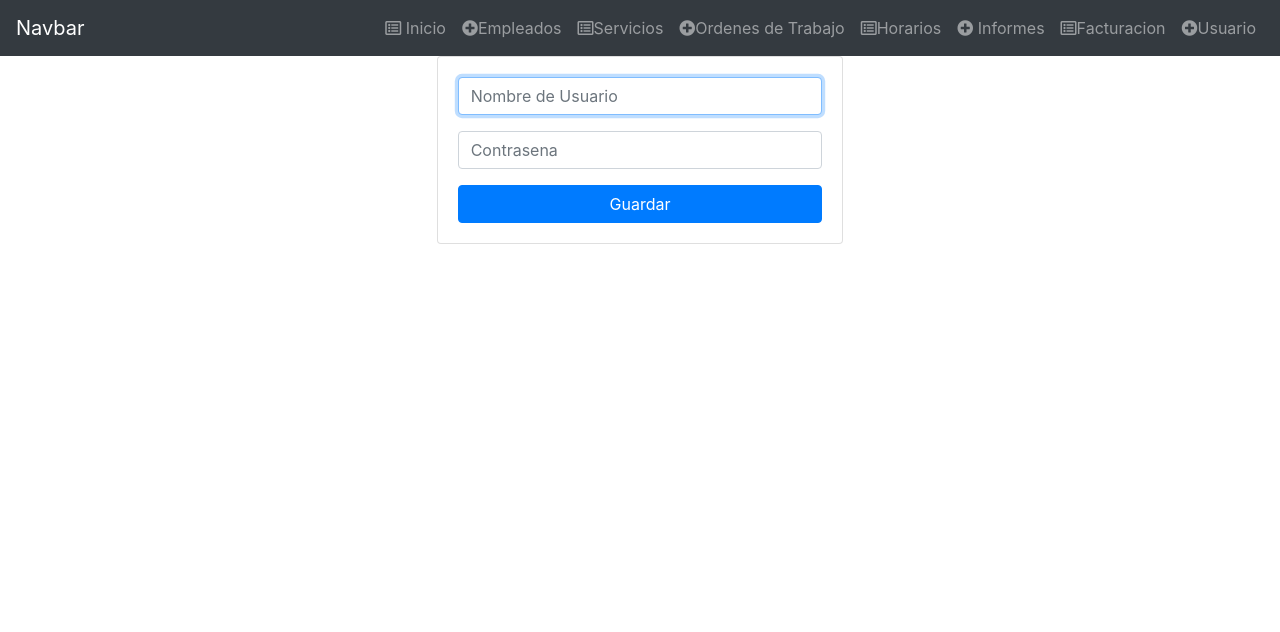
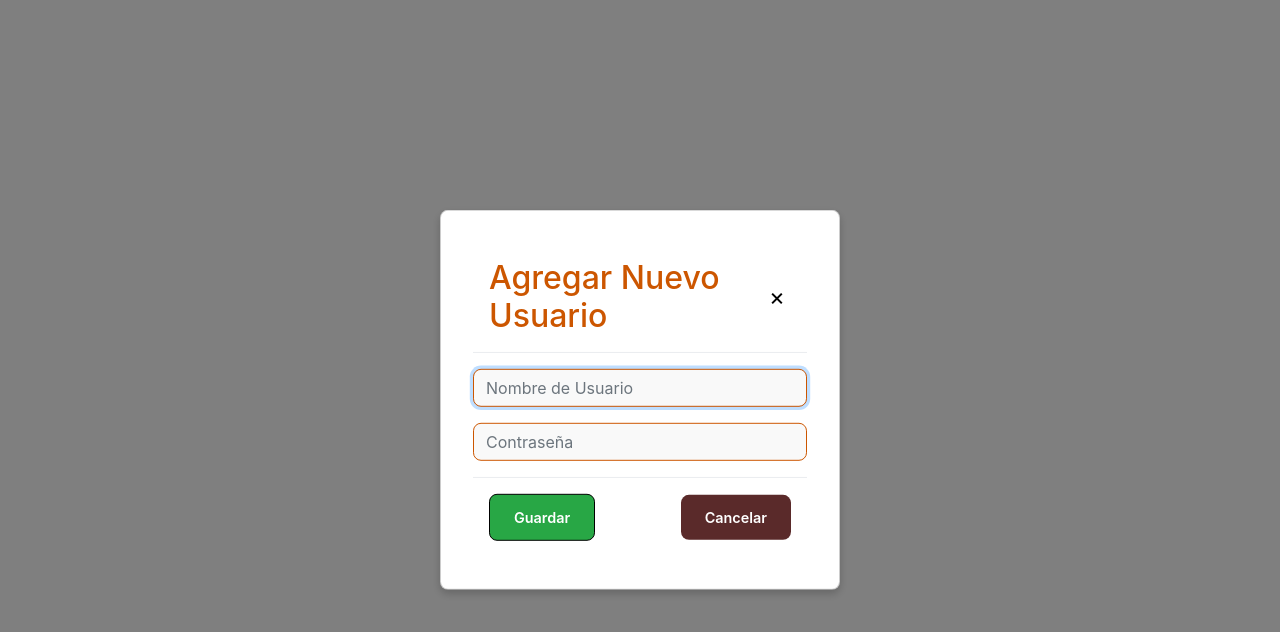
Before and after one commit to SantyPrado01/Sistema-RRHH, an Angular app in the folder front-angular/: page /user/create in a window 1280 px wide. Shown: the top 632 px of the page. Built offline with nearby package versions, Linux system fonts and the light colour scheme.

Commit message:
Login y Navbar Listas

```diff
--- a/front-angular/src/app/app.component.ts
+++ b/front-angular/src/app/app.component.ts
@@ -3,11 +3,12 @@ import { RouterOutlet } from '@angular/router';
 import { LoginComponent } from './login/login.component';
 import { ReactiveFormsModule } from '@angular/forms';
 import { NabvarComponent } from "./nabvar/nabvar.component";
+import { UsuarioNewComponent } from './usuario/components/usuario-new/usuario-new.component';
 
 @Component({
   selector: 'app-root',
   standalone: true,
-  imports: [RouterOutlet, LoginComponent, ReactiveFormsModule, NabvarComponent],
+  imports: [RouterOutlet, LoginComponent, ReactiveFormsModule, NabvarComponent, UsuarioNewComponent],
   templateUrl: './app.component.html',
   styleUrl: './app.component.css'
 })
--- a/front-angular/src/app/login/login.component.css
+++ b/front-angular/src/app/login/login.component.css
@@ -1,86 +1,99 @@
-body{
-    background-image: url(img/FondoCorsacor.jpg) ;
+body {
+  background-image: url(img/FondoCorsacor.jpg);
   height: 100vh;
+  margin: 0;
   display: flex;
   align-items: center;
   justify-content: center;
 }
 
+/* Estilo para el contenedor del título */
+.titulo {
+  width: 100%;
+  text-align: center;
+  margin: 0;
+}
+
+/* Estilo para el h1 */
+h1 {
+  background-color: #CC5600;
+  color: #ffffff;
+  padding: 1rem;
+  margin: 0;
+  box-sizing: border-box;
+  width: 100%;
+  box-shadow: 0 4px 8px rgba(0, 0, 0, 0.2);
+  border-top-left-radius: 0.5rem;
+  border-top-right-radius: 0.5rem;
+  border-bottom-left-radius: 0;
+    border-bottom-right-radius: 0;
+}
+
+/* Estilos del formulario */
 .form {
-    --bg-light: #efefef;
-    --bg-dark: #707070;
-    --clr: #58bc82;
-    --clr-alpha: #9c9c9c60;
+  --bg-light: #ffffff; /* Fondo blanco */
+  --bg-dark: #000000; /* Color principal para los detalles */
+  --clr: #CC5600; /* Color principal para detalles y bordes */
+  --clr-alpha: #f5f5f5; /* Fondo muy claro para los campos */
+
   display: flex;
   flex-direction: column;
   align-items: center;
   justify-content: center;
   gap: 1rem;
-    background-color: #efefef;
-    height: 65vh;
+  background-color: var(--bg-light);
+  height: 50vh;
   width: 45vh;
+  box-shadow: 0 4px 8px rgba(0, 0, 0, 0.2);
+  padding: 1rem;
+
+  border-top-left-radius: 0;
+  border-top-right-radius: 0;
+  border-bottom-left-radius: 0.5rem;
+  border-bottom-right-radius: 0.5rem;
 
 }
-
-  .form .input-span {
+.input-span {
   width: 90%;
   display: flex;
   flex-direction: column;
-    justify-content: center;
-    align-items: center;
   gap: 0.5rem;
 }
 
-  .form input[type="usuario"],
+.form input[type="text"],
 .form input[type="password"] {
     border-radius: 0.5rem;
     padding: 1rem 0.75rem;
-    width: 80%;
-    border: none;
-    display: flex;
-    align-items: center;
-    gap: 0.5rem;
-    background-color: var(--clr-alpha);
-    outline: 2px solid var(--bg-dark);
+    width: 100%;
+    border: 1px solid #CC5600;
+    background-color: #f9f9f9;
+    outline: none;
 }
 
-  .form input[type="usuario"]:focus,
+.form input[type="text"]:focus,
 .form input[type="password"]:focus {
-    outline: 2px solid var(--clr);
+    border-color: #CC5600;
 }
 
 .label {
   align-self: center;
-    color: var(--clr);
+  color: var(black);
   font-weight: 600;
 }
 
-  .form .submit {
+.submit {
   padding: 1rem 0.75rem;
   width: 80%;
-    display: flex;
-    align-items: center;
-    gap: 0.5rem;
-    border-radius: 3rem;
-    background-color: var(--bg-dark);
-    color: var(--bg-light);
+  border-radius: 0.5rem;
+  background-color: #CC5600;
+  color: white;
   border: none;
   cursor: pointer;
-    transition: all 300ms;
+  transition: background-color 300ms;
   font-weight: 600;
   font-size: 0.9rem;
 }
 
-  .form .submit:hover {
-    background-color: var(--clr);
-    color: var(--bg-dark);
+.submit:hover {
+  background-color: #a14a00;
 }
-
-  .span {
-    text-decoration: none;
-    color: var(--bg-dark);
-  }
-
-  .span a {
-    color: var(--clr);
-  }
--- a/front-angular/src/app/login/login.component.html
+++ b/front-angular/src/app/login/login.component.html
@@ -1,22 +1,20 @@
 <body>
+    <div class="container">
+        <div class="titulo">
+            <h1>Iniciar Sesión</h1>
+        </div>
 
-<form class="form">
-
-    <div class="titulo">
-        <h1>Iniciar Sesion</h1>
+        <form class="form">
+            <span class="input-span">
+                <label for="usuario" class="label">Usuario</label>
+                <input type="text" name="usuario" id="usuario" />
+            </span>
+            <span class="input-span">
+                <label for="password" class="label">Contraseña</label>
+                <input type="password" name="password" id="password" />
+            </span>
+            <br>
+            <button class="submit" type="submit">Iniciar Sesión</button>
+        </form>
     </div>
-
-    <span class="input-span">
-        <label for="ususario" class="label">Usuario</label>
-        <input type="usuario" name="usuario" id="usuario"
-    /></span>
-    <span class="input-span">
-        <label for="password" class="label">Contraseña</label>
-        <input type="password" name="password" id="password"
-    /></span>
-    <span class="span"><a href="#">Olvidaste la Contraseña?</a></span>
-    <input class="submit" type="submit" value="Iniciar Sesion" />
-
-    </form>
-
 </body>
--- a/front-angular/src/app/nabvar/nabvar.component.html
+++ b/front-angular/src/app/nabvar/nabvar.component.html
@@ -1,36 +1,79 @@
-<nav class="navbar navbar-expand-lg navbar-dark bg-dark">
-    <a class="navbar-brand" href="#">Navbar</a>
-    <button class="navbar-toggler" type="button" data-toggle="collapse" data-target="#navbarNav" aria-controls="navbarNav" aria-expanded="false" aria-label="Toggle navigation">
-      <span class="navbar-toggler-icon"></span>
-    </button>
-    <div class="collapse navbar-collapse" id="navbarNav">
-      <ul class="navbar-nav ml-auto">
-
-        <li class="nav-item">
-          <a class="nav-link" routerLink="/"><i class="far fa-list-alt"></i> Inicio</a>
+<nav class="navbar">
+  <a class="navbar-brand" href="#">
+      <i class="fas fa-home"></i> Inicio
+  </a>
+  <div class="navbar-collapse">
+      <ul class="navbar-nav">
+          <li class="nav-item dropdown">
+              <a class="nav-link dropdown-toggle" href="#" id="empleadosDropdown" role="button">
+                   Empleados
+                  <i class="fas dropdown-arrow"></i>
+              </a>
+              <div class="dropdown-menu" aria-labelledby="empleadosDropdown">
+                  <a class="dropdown-item" href="#">Nuevo Empleado</a>
+                  <a class="dropdown-item" href="#">Visualizar Empleados</a>
+              </div>
           </li>
-        <li class="nav-item">
-          <a class="nav-link"  routerLink="/nuevo"><i class="fas fa-plus-circle"></i>Empleados</a>
+          <li class="nav-item dropdown">
+              <a class="nav-link dropdown-toggle" href="#" id="serviciosDropdown" role="button">
+                   Servicios
+                  <i class="fas dropdown-arrow"></i>
+              </a>
+              <div class="dropdown-menu" aria-labelledby="serviciosDropdown">
+                  <a class="dropdown-item" href="#">Nuevo Servicio</a>
+                  <a class="dropdown-item" href="#">Visualizar Servicios</a>
+              </div>
           </li>
-        <li class="nav-item">
-          <a class="nav-link" routerLink="/"><i class="far fa-list-alt"></i>Servicios</a>
+          <li class="nav-item dropdown">
+              <a class="nav-link dropdown-toggle" href="#" id="ordenesDropdown" role="button">
+                   Ordenes de Trabajo
+                  <i class="fas dropdown-arrow"></i>
+              </a>
+              <div class="dropdown-menu" aria-labelledby="ordenesDropdown">
+                  <a class="dropdown-item" href="#">Subopción 1</a>
+                  <a class="dropdown-item" href="#">Subopción 2</a>
+              </div>
           </li>
-        <li class="nav-item">
-          <a class="nav-link"  routerLink="/nuevo"><i class="fas fa-plus-circle"></i>Ordenes de Trabajo</a>
+          <li class="nav-item dropdown">
+              <a class="nav-link dropdown-toggle" href="#" id="horariosDropdown" role="button">
+                  Horarios
+                  <i class="fas dropdown-arrow"></i>
+              </a>
+              <div class="dropdown-menu" aria-labelledby="horariosDropdown">
+                  <a class="dropdown-item" href="#">Cargar Horarios</a>
+                  <a class="dropdown-item" href="#">Visualizar Horarios</a>
+              </div>
           </li>
-        <li class="nav-item">
-          <a class="nav-link" routerLink="/"><i class="far fa-list-alt"></i>Horarios</a>
+          <li class="nav-item dropdown">
+              <a class="nav-link dropdown-toggle" href="#" id="informesDropdown" role="button">
+                  Informes
+                  <i class="fas dropdown-arrow"></i>
+              </a>
+              <div class="dropdown-menu" aria-labelledby="informesDropdown">
+                  <a class="dropdown-item" href="#">Subopción 1</a>
+                  <a class="dropdown-item" href="#">Subopción 2</a>
+              </div>
           </li>
-        <li class="nav-item">
-          <a class="nav-link"  routerLink="/nuevo"><i class="fas fa-plus-circle"></i> Informes</a>
+          <li class="nav-item dropdown">
+              <a class="nav-link dropdown-toggle" href="#" id="facturacionDropdown" role="button">
+                  Facturación
+                  <i class="fas dropdown-arrow"></i>
+              </a>
+              <div class="dropdown-menu" aria-labelledby="facturacionDropdown">
+                  <a class="dropdown-item" href="#">Nueva Factura</a>
+                  <a class="dropdown-item" href="#">Visualizar Facturas</a>
+              </div>
           </li>
-        <li class="nav-item">
-          <a class="nav-link" routerLink="/"><i class="far fa-list-alt"></i>Facturacion</a>
+          <li class="nav-item dropdown">
+              <a class="nav-link dropdown-toggle" href="#" id="usuarioDropdown" role="button">
+                  <i class="fas fa-user"></i> Usuario
+                  <i class="fas dropdown-arrow"></i>
+              </a>
+              <div class="dropdown-menu" aria-labelledby="usuarioDropdown">
+                  <a class="dropdown-item" href="#">Nombre Usuario</a>
+                  <a class="dropdown-item" href="#">Cerrar Sesion</a>
+              </div>
           </li>
-        <li class="nav-item">
-          <a class="nav-link"  routerLink="/nuevo"><i class="fas fa-plus-circle"></i>Usuario</a>
-        </li>
-
       </ul>
   </div>
 </nav>
--- a/front-angular/src/app/usuario/components/usuario-list/usuario-list.component.ts
+++ b/front-angular/src/app/usuario/components/usuario-list/usuario-list.component.ts
@@ -1,37 +1,48 @@
-import { Component } from '@angular/core';
+import { Component, OnInit } from '@angular/core';
 import { UsuarioService } from '../../services/usuario.service';
 import { Usuario } from '../../models/ususario.models';
+import { NabvarComponent } from '../../../nabvar/nabvar.component';
+import { UsuarioNewComponent } from '../usuario-new/usuario-new.component';
+import { FormsModule } from '@angular/forms';
+import { CommonModule } from '@angular/common';
 
 @Component({
   selector: 'app-usuario-list',
   standalone: true,
-  imports: [],
+  imports: [NabvarComponent, UsuarioNewComponent, FormsModule, CommonModule],
   templateUrl: './usuario-list.component.html',
-  styleUrl: './usuario-list.component.css'
+  styleUrls: ['./usuario-list.component.css']
 })
-export class UsuarioListComponent {
+export class UsuarioListComponent implements OnInit {
 
   usuarios: Usuario[] = [];
   isLoading = true;
+  isModalOpen = false; // Añadido para gestionar el estado del modal
 
-  constructor (private usuarioService: UsuarioService){}
+  constructor(private usuarioService: UsuarioService) {}
 
   ngOnInit(): void {
     this.loadCiudades();
   }
 
-  loadCiudades(): void{
+  loadCiudades(): void {
     this.usuarioService.getUsuarios().subscribe({
       next: (data: Usuario[]) => {
         this.usuarios = data;
-        this.isLoading = false; // Cambia el estado de carga cuando los datos están listos
+        this.isLoading = false;
       },
       error: (err) => {
         console.error('Error al cargar los usuarios', err);
-        this.isLoading = false; // Cambia el estado de carga incluso si ocurre un error
+        this.isLoading = false;
       }
     });
   }
 
+  openModal() {
+    this.isModalOpen = true;
+  }
 
+  closeModal() {
+    this.isModalOpen = false;
+  }
 }
--- a/front-angular/src/app/usuario/components/usuario-new/usuario-new.component.css
+++ b/front-angular/src/app/usuario/components/usuario-new/usuario-new.component.css
@@ -0,0 +1,91 @@
+.modal-overlay {
+    position: fixed;
+    top: 0;
+    left: 0;
+    width: 100%;
+    height: 100%;
+    background: rgba(0, 0, 0, 0.5);
+    z-index: 1000;
+  }
+
+  .modal-content {
+    position: fixed;
+    top: 50%;
+    left: 50%;
+    transform: translate(-50%, -50%);
+    background: #ffffff;
+    padding: 2rem;
+    border-radius: 0.5rem;
+    width: 400px;
+    box-shadow: 0 4px 8px rgba(0, 0, 0, 0.2);
+    z-index: 1001;
+  }
+
+  .modal-header {
+    display: flex;
+    justify-content: space-between;
+    align-items: center;
+    margin-bottom: 1rem;
+  }
+
+  .modal-header h2 {
+    margin: 0;
+    color: #CC5600;
+  }
+
+  .close-btn {
+    background: none;
+    border: none;
+    font-size: 1.5rem;
+    cursor: pointer;
+  }
+
+  .form-group {
+    margin-bottom: 1rem;
+  }
+
+  .form-control {
+    width: 100%;
+    padding: 0.75rem;
+    border-radius: 0.5rem;
+    border: 1px solid #CC5600;
+    background-color: #f9f9f9;
+    outline: none;
+  }
+
+  .form-control:focus {
+    border-color: #CC5600;
+  }
+
+  .modal-footer {
+    display: flex;
+    justify-content: space-between;
+  }
+
+  .btn {
+    padding: 0.75rem 1.5rem;
+    border-radius: 0.5rem;
+    border: none;
+    font-weight: 600;
+    font-size: 0.9rem;
+    cursor: pointer;
+  }
+
+  .btn-save {
+    background-color: #28a745; /* Verde */
+    color: #ffffff;
+    border: 1px solid #000000;
+  }
+
+  .btn-save:hover {
+    background-color: #218838;
+  }
+
+  .btn-cancel {
+    background-color: #5a2a2a; /* Borravino */
+    color: #ffffff;
+  }
+
+  .btn-cancel:hover {
+    background-color: #4a1a1a;
+  }
--- a/front-angular/src/app/usuario/components/usuario-new/usuario-new.component.html
+++ b/front-angular/src/app/usuario/components/usuario-new/usuario-new.component.html
@@ -1,21 +1,19 @@
-<app-nabvar></app-nabvar>
-<div class="row">
-    <div class="col-sm-4 offset-sm-4">
-      <div class="card card-body">
-
+<div class="modal-overlay" (click)="closeModal()"></div>
+<div class="modal-content">
+  <div class="modal-header">
+    <h2>Agregar Nuevo Usuario</h2>
+    <button class="close-btn" (click)="closeModal()">&times;</button>
+  </div>
   <form (submit)="createUser()">
-
     <div class="form-group">
       <input type="text" name="name" [(ngModel)]="usuario.username" class="form-control" placeholder="Nombre de Usuario" autofocus>
     </div>
     <div class="form-group">
-            <input type="text" name="description" [(ngModel)]="usuario.password" class="form-control" placeholder="Contrasena">
+      <input type="password" name="description" [(ngModel)]="usuario.password" class="form-control" placeholder="Contraseña">
     </div>
-
-          <button type="submit" class="btn btn-primary btn-block">
-            Guardar
-          </button>
+    <div class="modal-footer">
+      <button type="submit" class="btn btn-save">Guardar</button>
+      <button type="button" class="btn btn-cancel" (click)="closeModal()">Cancelar</button>
+    </div>
   </form>
 </div>
-    </div>
-  </div>
--- a/front-angular/src/app/usuario/components/usuario-new/usuario-new.component.ts
+++ b/front-angular/src/app/usuario/components/usuario-new/usuario-new.component.ts
@@ -1,31 +1,40 @@
 import { Component, OnInit } from '@angular/core';
-import { NabvarComponent } from "../../../nabvar/nabvar.component";
+import { FormsModule } from '@angular/forms';
 import { Usuario } from '../../models/ususario.models';
-import { FormsModule } from '@angular/forms';
+import { NabvarComponent } from '../../../nabvar/nabvar.component';
+import { CommonModule } from '@angular/common';
 
 @Component({
   selector: 'app-usuario-new',
   standalone: true,
-  imports: [NabvarComponent, FormsModule],
+  imports: [FormsModule, NabvarComponent, CommonModule],
   templateUrl: './usuario-new.component.html',
-  styleUrl: './usuario-new.component.css'
+  styleUrls: ['./usuario-new.component.css']
 })
 export class UsuarioNewComponent implements OnInit {
 
   usuario: Usuario = {
     username: '',
-    password:''
+    password: ''
+  };
+
+  isModalOpen = false; // Controla la visibilidad del modal
+
+  ngOnInit(): void {
+    // Inicialización si es necesario
   }
 
-  ngOnInit(): void {
-
+  openModal() {
+    this.isModalOpen = true;
   }
 
-  createUser(){
-    console.log(this.usuario)
+  closeModal() {
+    this.isModalOpen = false;
   }
 
-  updateUser(){}
-
+  createUser() {
+    console.log('Usuario creado:', this.usuario);
+    this.closeModal(); // Cierra el modal después de guardar
+  }
 
 }
```
Also changed, not shown: front-angular/src/app/nabvar/nabvar.component.css (+130 -0 lines), front-angular/src/app/usuario/components/usuario-list/usuario-list.component.html (+6 -1 lines). Lines whose indentation alone changed are shown as unchanged.
